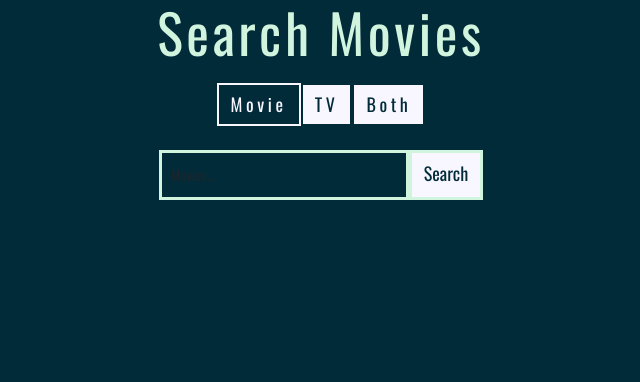
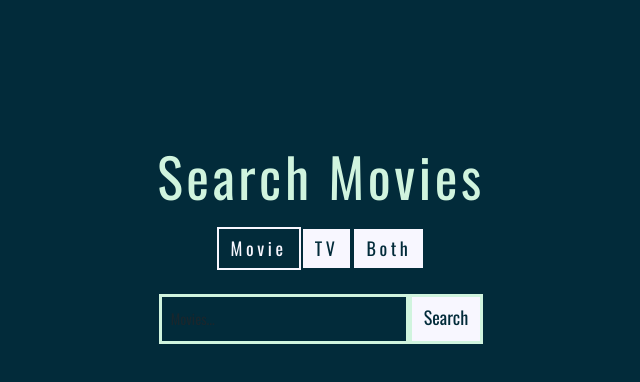
Before and after one commit to admaloch/react-movie-search, a React (Vite) app: page / in a window 1280 px wide. Shown: the top 382 px of the page, without its empty margins (319-959 px from the left). Built offline with nearby package versions, Linux system fonts and the light colour scheme.

Commit message:
reorganize type state

```diff
--- a/src/App.jsx
+++ b/src/App.jsx
@@ -23,13 +23,14 @@ const searchTypeOptions = [
 function App() {
 
   const [searchType, setSearchType] = useState(searchTypeOptions)
+  const [isSliderActive, setIsSliderActive] = useState(false)
 
   const handleBtnType = (type) => {
     updateColorScheme(type)
-    updateStateFunc(type)
+    updateTypeState(type)
   }
 
-  const updateStateFunc = (type) => {
+  const updateTypeState = (type) => {
     setSearchType((oldType) => {
       return oldType.map((item) => {
         if (item.type === type) {
@@ -63,8 +64,16 @@ function App() {
   return (
 
     <ThemeProvider>
-      <MainSearch handleBtnType={handleBtnType} types={searchType} />
-      <MainSlider types={searchType}/>
+      <MainSearch
+        handleBtnType={handleBtnType}
+        types={searchType}
+        isSliderActive={isSliderActive}
+      />
+      <MainSlider
+        types={searchType}
+        isSliderActive={isSliderActive}
+        setIsSliderActive={setIsSliderActive}
+      />
     </ThemeProvider>
 
   )
--- a/src/components/MainSearchSection/MainSearch.css
+++ b/src/components/MainSearchSection/MainSearch.css
@@ -7,6 +7,7 @@
     position: relative;
     width: 100%;
     transition: 500ms ease-in-out;
+
 }
 
 .main-search-section h1 {
--- a/src/components/MainSearchSection/MainSearch.jsx
+++ b/src/components/MainSearchSection/MainSearch.jsx
@@ -4,25 +4,21 @@ import SearchTypeButtons from "./SearchTypeButtons";
 
 
 
-const MainSearch = ({ types, handleBtnType }) => {
+const MainSearch = ({ types, handleBtnType, isSliderActive }) => {
 
     const currItem = types.filter(item => item.isActive === true)[0]
     const currItemHeader = `Search ${currItem.description}`
 
-
+    let mainStyle = { marginTop: isSliderActive ? '5rem' : '12rem' }
 
     return (
-
-        <div className="main-search-section">
+        <div style={mainStyle} className="main-search-section">
             <h1>{currItemHeader}</h1>
             <SearchTypeButtons
                 handleBtnType={handleBtnType}
                 types={types} />
-
-            <SearchForm types={types}/>
-
+            <SearchForm types={types} />
         </div>
-
     )
 }
 export default MainSearch;
--- a/src/components/Slider/MainSlider.jsx
+++ b/src/components/Slider/MainSlider.jsx
@@ -29,8 +29,8 @@ const reducer = (sliderIndex, action) => {
     return { index: newIndexVal }
 }
 
-const MainSlider = ({ types }) => {
-    const [isSliderActive, setIsSliderActive] = useState(false)
+const MainSlider = ({ types, isSliderActive, setIsSliderActive }) => {
+
     const [sliderIndex, dispatch] = useReducer(reducer, { index: 0 })
     const [progBar, setProgBar] = useState([])
     const { searchRes, submittedSearch } = useTheme()
@@ -56,12 +56,6 @@ const MainSlider = ({ types }) => {
         [submittedSearch]
     )
 
-    useEffect(
-        function print() {
-            console.log(sliderIndex)
-        },
-        [sliderIndex]
-    )
 
     return (
         <>
```
